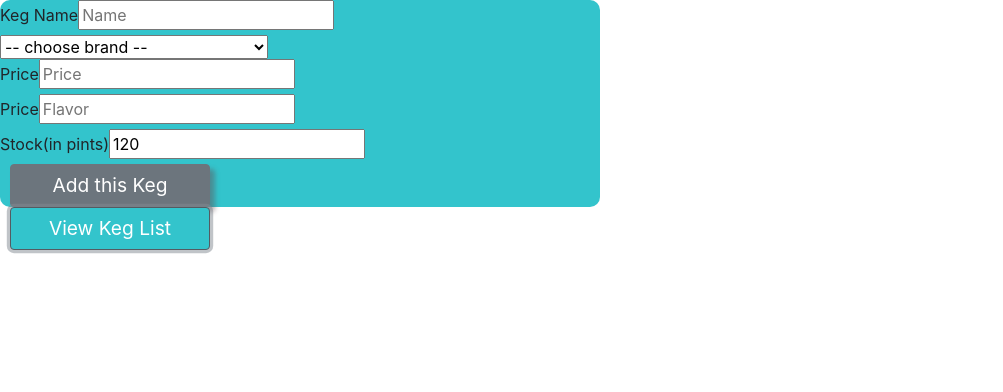
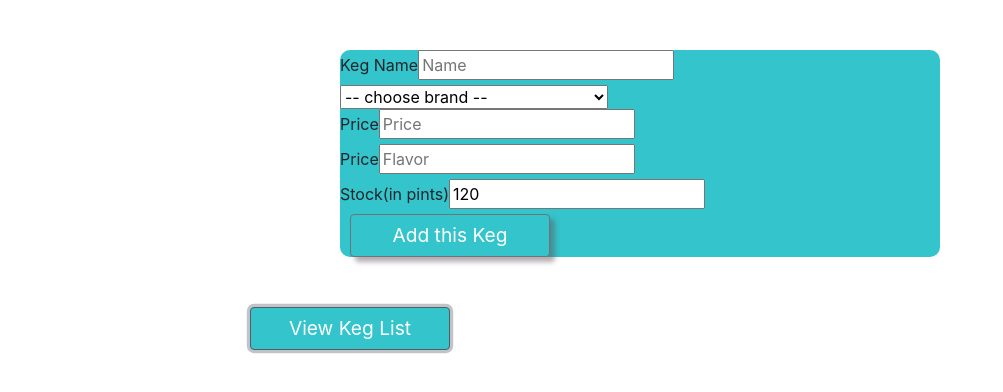
Before and after one commit to POsten040/TapRoom, a React (Create React App) app: page / in a window 1280 px wide. Both pictures are taken after a click on the button "Get Started". Shown: the top 392 px of the page, without its empty margins (0-1003 px from the left). Built offline with nearby package versions, Linux system fonts and the light colour scheme.

Commit message:
adjust splash page css rules

```diff
--- a/src/components/AddKeg.js
+++ b/src/components/AddKeg.js
@@ -16,16 +16,15 @@ function AddKeg(props) {
       id: v4()
     })
   }
-  const styledForm = {
-
-  }
 
   return (
     <>
+      <div className="centered">
       <ReusableForm
         formSubmissionHandler={handleNewKegFormSubmission}
         buttonText="Add this Keg"
         buttonStyle={props.buttonStyle}/>
+      </div>
     </>
   );
 }
--- a/src/components/App.js
+++ b/src/components/App.js
@@ -1,13 +1,12 @@
-import SplashPage from './SplashPage';
 import KegControl from './KegControl';
 
 function App() {
-  const style = {
 
-  }
   return (
     <>
-      <KegControl />
+      <div className="centered">
+        <KegControl />
+      </div>
     </>
   );
 }
--- a/src/components/EditKeg.js
+++ b/src/components/EditKeg.js
@@ -19,9 +19,12 @@ function EditKeg(props) {
 
   return (
     <>
-      <ReusableForm
-      formSubmissionHandler={handleEditKegFormSubmission}
-      buttonText="Update This Keg"/>
+      <div className="centered">
+
+        <ReusableForm
+        formSubmissionHandler={handleEditKegFormSubmission}
+        buttonText="Update This Keg"/>
+      </div>
     </>
   );
 }
--- a/src/components/Keg.js
+++ b/src/components/Keg.js
@@ -5,7 +5,7 @@ import Card from 'react-bootstrap/Card';
 function Keg(props){
   return (
     <>
-      <div onClick = {() => props.whenKegClicked(props.id)}>
+      <div className="centered" onClick = {() => props.whenKegClicked(props.id)}>
         <h4>{props.name}</h4>
           <div className="inner-div">
             <p>{props.brand}</p>
--- a/src/components/KegControl.js
+++ b/src/components/KegControl.js
@@ -146,50 +146,32 @@ class KegControl extends React.Component {
     let currentState = null;
     let buttonText = null;
     if(this.state.splashPageVisible){
-      console.log("FORM" + " : " + this.state.kegFormVisible);
-      console.log("List" + " : " + this.state.kegListVisible);
-      console.log("edit" + " : " + this.state.editing);
-      console.log("selected" + " : " + this.state.selectedKeg);
+
       currentState = <SplashPage />
       buttonText = "Get Started"
     } else if (this.state.editing === true){
-      console.log("FORM" + " : " + this.state.kegFormVisible);
-      console.log("List" + " : " + this.state.kegListVisible);
-      console.log("edit" + " : " + this.state.editing);
-      console.log("selected" + " : " + this.state.selectedKeg);
+      // console.log("FORM" + " : " + this.state.kegFormVisible);
+      // console.log("List" + " : " + this.state.kegListVisible);
+      // console.log("edit" + " : " + this.state.editing);
+      // console.log("selected" + " : " + this.state.selectedKeg);
       currentState = <EditKeg keg = {this.state.selectedKeg} onClickingEdit = {this.handleEditingKegInList} />
       buttonText = "Go Back"
     } else if(this.state.selectedKeg != null) {
-      console.log("FORM" + " : " + this.state.kegFormVisible);
-      console.log("List" + " : " + this.state.kegListVisible);
-      console.log("edit" + " : " + this.state.editing);
-      console.log("selected" + " : " + this.state.selectedKeg);
+
 
       currentState = <KegDetail keg = {this.state.selectedKeg} onClickingStock={this.handleStockClick} onClickingSell={this.handleSellClick} onClickingDelete = {this.handleDeleteClick} onClickingEdit = {this.handleEditClick} />
       buttonText= "View Keg List";
     } else if(this.state.kegFormVisible){
-      console.log("FORM" + " : " + this.state.kegFormVisible);
-      console.log("List" + " : " + this.state.kegListVisible);
-      console.log("edit" + " : " + this.state.editing);
-      console.log("selected" + " : " + this.state.selectedKeg);
 
-      currentState = <AddKeg onNewKegCreation={this.handleAddingNewKegToList}/>
+      currentState = <AddKeg onNewKegCreation={this.handleAddingNewKegToList} buttonStyle={yellowButton}/>
       buttonText = "View Keg List";
       buttonStyle=yellowButton;
     } else if(this.state.kegListVisible){
-      console.log("FORM" + " : " + this.state.kegFormVisible);
-      console.log("List" + " : " + this.state.kegListVisible);
-      console.log("edit" + " : " + this.state.editing);
-      console.log("selected" + " : " + this.state.selectedKeg);
 
       currentState = <KegList kegList={this.state.masterKegList} onKegSelection={this.handleChangingSelectedKeg}/>
       buttonText = "Customize a Keg";
       buttonStyle = blueButton;
     } else {
-      console.log("FORM" + " : " + this.state.kegFormVisible);
-      console.log("List" + " : " + this.state.kegListVisible);
-      console.log("edit" + " : " + this.state.editing);
-      console.log("selected" + " : " + this.state.selectedKeg);
 
       currentState = <KegList kegList={this.state.masterKegList} onKegSelection={this.handleChangingSelectedKeg}/>
       buttonText = "Customize a Keg";
--- a/src/components/KegDetail.js
+++ b/src/components/KegDetail.js
@@ -25,6 +25,8 @@ function KegDetail(props){
   }
   return (
     <>
+    <div className="centered">
+
       <Card>
         <Animate
           play={true}
@@ -58,6 +60,7 @@ function KegDetail(props){
           </CardFooter>
         </Animate>
       </Card>
+    </div>
     </>
     // <React.Fragment>
     //   <div style={styleComponent}>
--- a/src/components/KegList.js
+++ b/src/components/KegList.js
@@ -5,6 +5,8 @@ import PropTypes from 'prop-types'
 function KegList(props){
   return (
     <React.Fragment>
+      <div className="centered">
+
         <h1>Keg List</h1>
         {props.kegList.map((keg) =>
 
@@ -15,6 +17,7 @@ function KegList(props){
           key={keg.id}
         />
         )}
+      </div>
     </React.Fragment>
   );
 }
--- a/src/components/ReusableForm.js
+++ b/src/components/ReusableForm.js
@@ -10,6 +10,7 @@ function ReusableForm(props) {
   }
   return (
     <>
+      <div className="centered">
         <form style={formStyle} onSubmit={props.formSubmissionHandler}>
           <label>Keg Name</label>
           <input type="text" name="name" placeholder="Name"></input>
@@ -32,6 +33,7 @@ function ReusableForm(props) {
           <br />
           <Button style={props.buttonStyle} id="formSubmitButton" className="btn" type="submit">{props.buttonText}</Button>
         </form>
+      </div>
     </>
   );
 }
--- a/src/components/SplashPage.js
+++ b/src/components/SplashPage.js
@@ -11,25 +11,27 @@ function SplashPage(){
   const imageSize = {
     width: 200,
   }
+  const header = {
+    width: 800,
+    fontFamily: 'Modak',
+    fontSize: 'xx-large'
+    }
   return (
 
   <>
-
-    <Card>
-      <CardBody>
-        <CardTitle id="splashPageGreet" ><Jumbotron>Welcome to the best Damme TapRoom in Town</Jumbotron></CardTitle>
-        <div styles={{ backgroundImage:`url(${rainbow})` }}>
-
   <Animate
     play={true}
     duration={1.5}
     delay={.1}
-          start={{transform: 'translate(0,0px)'}}
-          end={{transform: 'translate(900px, 0)'}}
+    start={{transform: 'translate(-350px,0)'}}
+    end={{transform: 'translate(270px, 0)'}}
     >
       <img src={JCVD} style={imageSize} alt="Jean Claude Van Damme"/>
   </Animate>
-        </div>
+  <Card >
+    <CardBody >
+      <CardTitle ><Jumbotron>Welcome to the best Damme TapRoom in Town</Jumbotron></CardTitle>
+
     </CardBody>
   </Card>
   </>
--- a/src/index.css
+++ b/src/index.css
@@ -21,15 +21,14 @@ button.btn {
   box-shadow: 5px 5px 5px #614e5478;
 }
 
-#splashPageGreet {
-  font-family: Modak;
-  font-size: xx-large;
-  width: 1200px
-}
-
 @font-face {
   font-family: "Modak";
   src: local("Modak"),
     url("./fonts/Modak-Regular.ttf") format("truetype");
   font-weight: normal;
 }
+
+div.centered {
+  justify-self: center;
+  margin: 50px
+}
```
Lines whose indentation alone changed are shown as unchanged.
